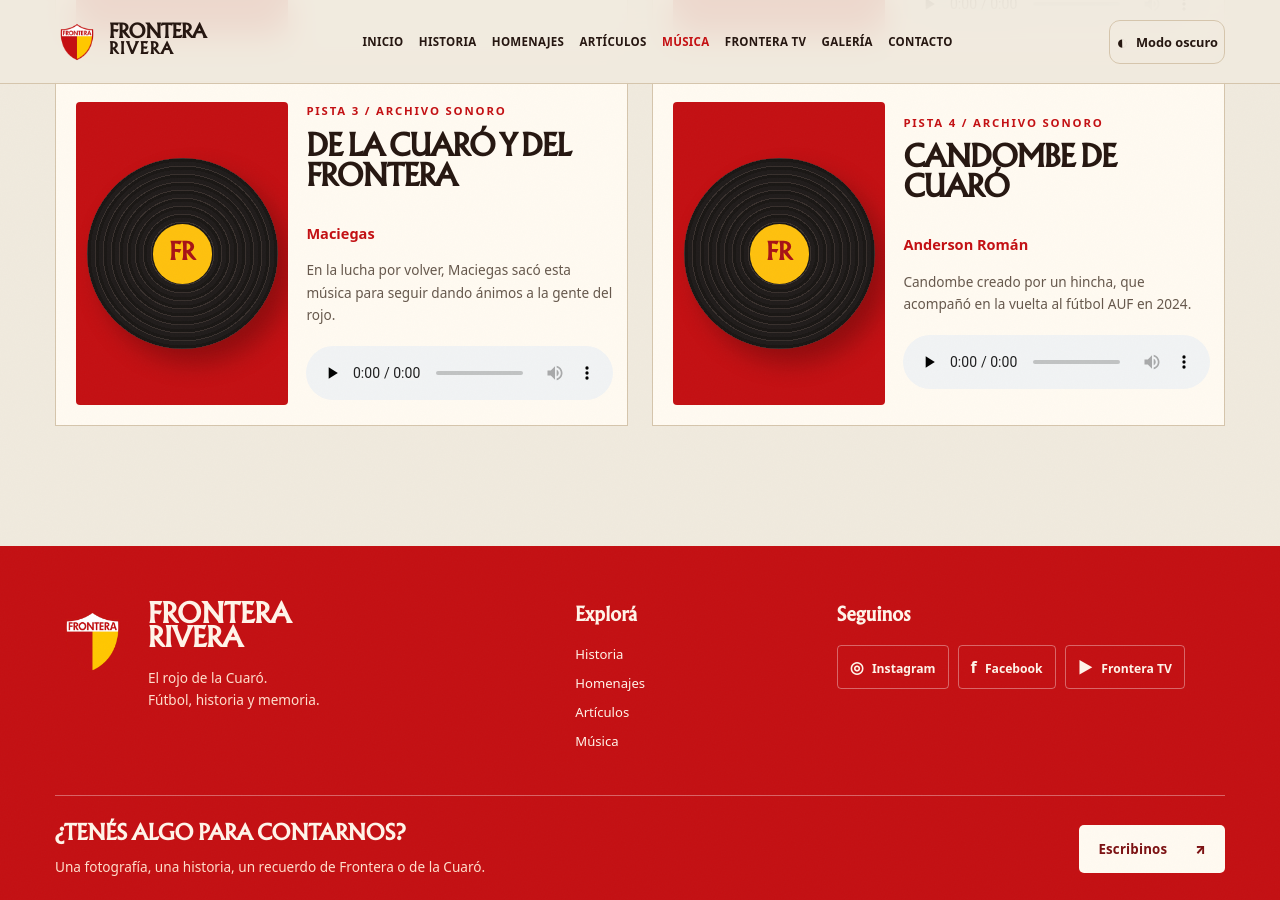
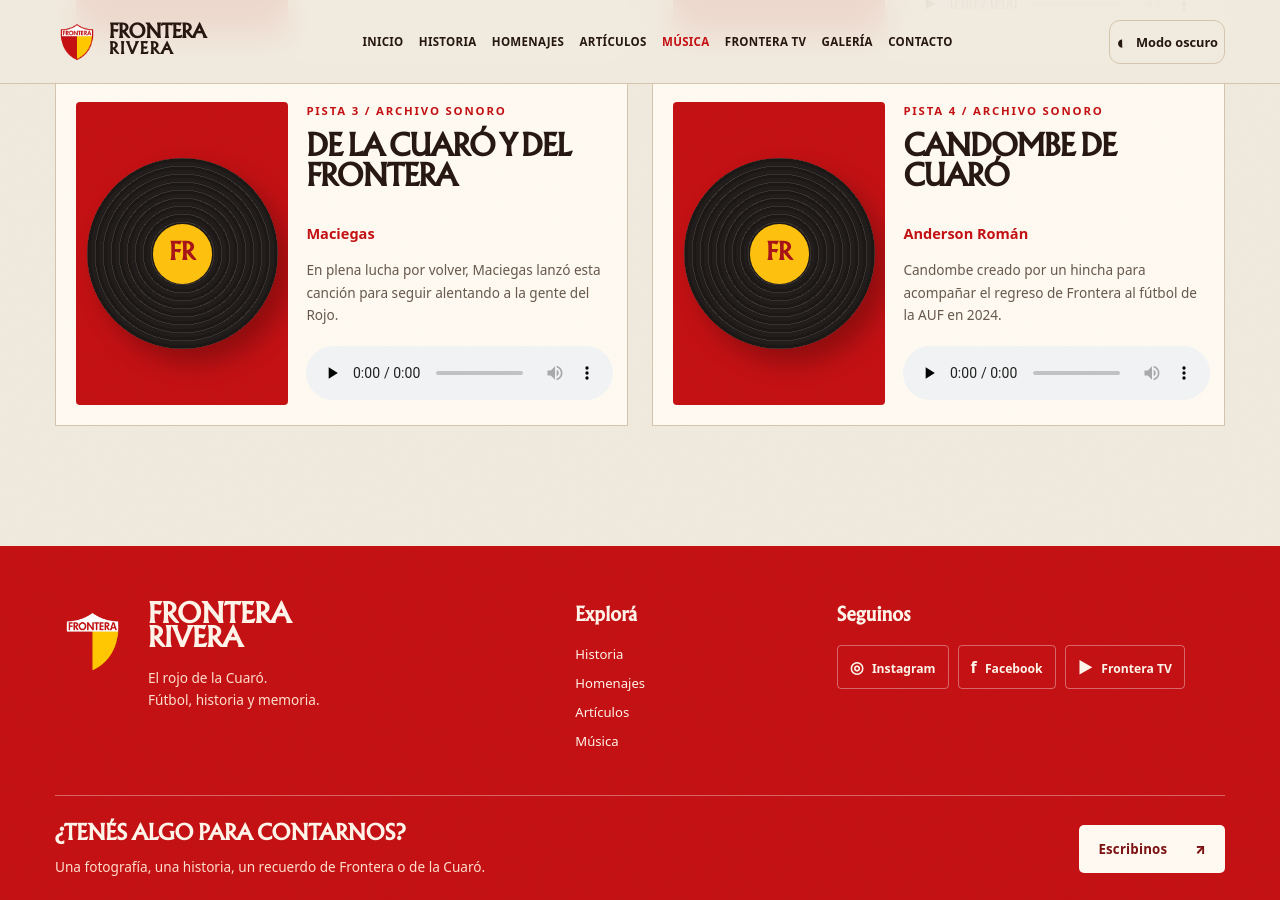
Before and after one commit to lilguti384-jpg/FronteraRivera, a Jekyll site: the page built from musica/index.html, in a window 1280 px wide and 900 px high, scrolled down 951 px. Built offline with Jekyll 4.4.1, drawn with Linux system fonts in a browser that asks for light colours; some web fonts are replaced.

Commit message:
Contenido: actualizar _data/musica.json desde Pages CMS

```diff
--- a/_data/musica.json
+++ b/_data/musica.json
@@ -14,13 +14,13 @@
   {
     "title": "De la Cuaró y del Frontera",
     "artist": "Maciegas",
-    "description": "En la lucha por volver, Maciegas sacó esta música para seguir dando ánimos a la gente del rojo.",
+    "description": "En plena lucha por volver, Maciegas lanzó esta canción para seguir alentando a la gente del Rojo.",
     "audio": "/assets/audio/de-la-cuaro.mp3"
   },
   {
     "title": "Candombe de Cuaró",
     "artist": "Anderson Román",
-    "description": "Candombe creado por un hincha, que acompañó en la vuelta al fútbol AUF en 2024.",
+    "description": "Candombe creado por un hincha para acompañar el regreso de Frontera al fútbol de la AUF en 2024.",
     "audio": "/assets/audio/candombe-cuaro.mp3"
   }
 ]
```
